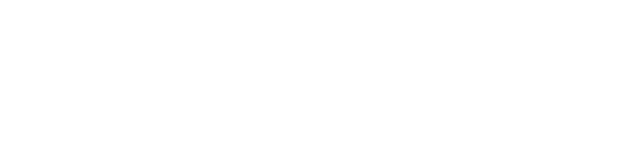
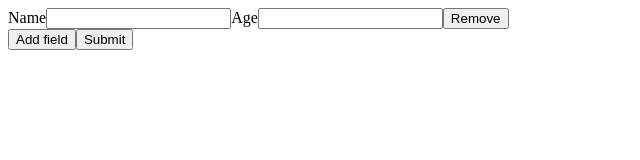
Before and after one commit to acciojob/dynamic-fields-viveklb, a React app: page / in a window 1280 px wide. Shown: the whole page, without its empty margins (0-640 px from the left). Built offline with nearby package versions, Linux system fonts and the light colour scheme.

Commit message:
feat: implement dynamic form fields with add, update, and remove functionality

```diff
--- a/src/components/App.js
+++ b/src/components/App.js
@@ -1,11 +1,57 @@
 
-import React from "react";
+import React, { useRef, useState } from "react";
 import './../styles/App.css';
 
 const App = () => {
+  const [fields, setFields] = useState([{ id: 0, name: "", age: "" }]);
+  const nextId = useRef(1);
+
+  const addField = () => {
+    const id = nextId.current++;
+    setFields((currentFields) => [...currentFields, { id, name: "", age: "" }]);
+  };
+
+  const updateField = (id, property, value) => {
+    setFields((currentFields) => currentFields.map((field) =>
+      field.id === id ? { ...field, [property]: value } : field
+    ));
+  };
+
+  const handleSubmit = (event) => {
+    event.preventDefault();
+    console.log(fields.map(({ name, age }) => ({ name, age })));
+  };
+
   return (
     <div>
-        {/* Do not remove the main div */}
+      <form onSubmit={handleSubmit}>
+        {fields.map((field) => (
+          <div key={field.id}>
+            <label htmlFor={`name-${field.id}`}>Name</label>
+            <input
+              id={`name-${field.id}`}
+              name="name"
+              value={field.name}
+              onChange={(event) => updateField(field.id, "name", event.target.value)}
+            />
+            <label htmlFor={`age-${field.id}`}>Age</label>
+            <input
+              id={`age-${field.id}`}
+              name="age"
+              type="number"
+              value={field.age}
+              onChange={(event) => updateField(field.id, "age", event.target.value)}
+            />
+            <button type="button" onClick={() => setFields((currentFields) =>
+              currentFields.filter((currentField) => currentField.id !== field.id)
+            )}>
+              Remove
+            </button>
+          </div>
+        ))}
+        <button type="button" onClick={addField}>Add field</button>
+        <button type="submit">Submit</button>
+      </form>
     </div>
   )
 }
```
Also changed, not shown: dist/index.html, dist/index_bundle.js, 1 other file.
